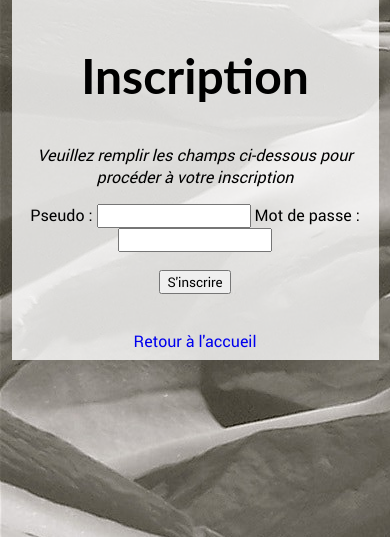
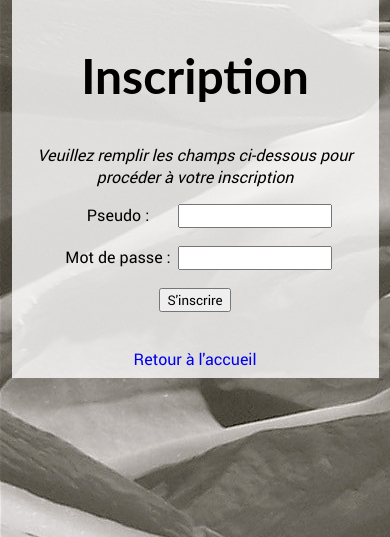
Before and after one commit to Sourigna-Vannapho/alaska-blog, a PHP site: page /view/registerView.php in a window 390 px wide. Shown: the part 307-844 px from the top of the page. Run offline with PHP 8.4, Linux system fonts and the light colour scheme; some libraries are stand-ins or nearby versions; some web fonts are replaced.

Commit message:
Readjusted css for responsive displaying

```diff
--- a/public/css/style.css
+++ b/public/css/style.css
@@ -81,6 +81,8 @@ h2{
 
 #blogEntry p{
 	margin-top:-20px;
+	padding:2em 1em 2em 1em;
+	text-align:left;
 }
 
 #entryTitle{
@@ -94,6 +96,11 @@ h2{
 #comment{
 	width:40%;
 	height:5em;
+}
+
+#registerForm label{
+	width:120px;
+	display:inline-block;
 }
 
 #infoReportedComment{
--- a/view/registerView.php
+++ b/view/registerView.php
@@ -2,8 +2,8 @@
 <?php ob_start(); ?>
 <h1>Inscription</h1>
 <p class="info">Veuillez remplir les champs ci-dessous pour procéder à votre inscription</p>
-<form method="POST" action="index.php?action=register_confirm">
-	<label>Pseudo : </label><input type="text" name="pseudo"/>
+<form id="registerForm" method="POST" action="index.php?action=register_confirm">
+	<label>Pseudo : </label><input type="text" name="pseudo"/><br/><br/>
 	<label>Mot de passe : </label><input type="password" name="pass"/>
 	<br/><br/>
 	<input type="submit" value="S'inscrire"/>
```
